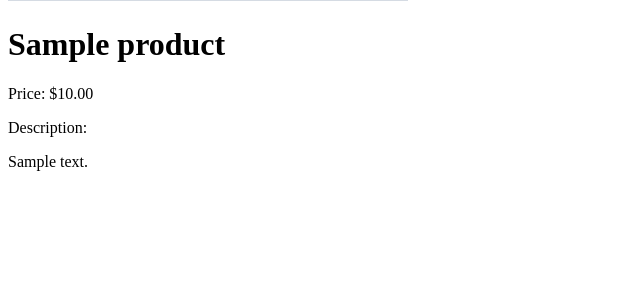
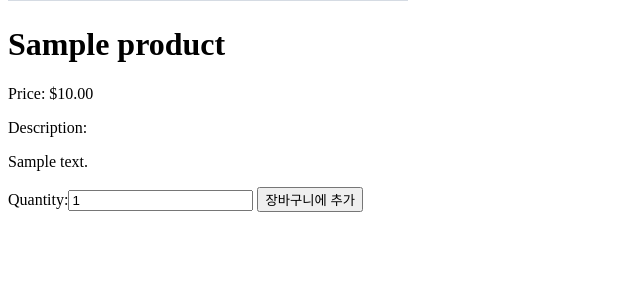
Before and after one commit to springsandy/4-Shopping, a Django app: a page that uses shop/templates/shop/detail.html in a window 1280 px wide. Shown: the part 347-634 px from the top of the page, without its empty margins (0-640 px from the left). Run offline with Django 3.2, Linux system fonts and the light colour scheme; tables that the repository leaves empty hold one stand-in row (values such as "Sample post"); grey boxes marked "Sample" are stand-in pictures.

Commit message:
templates/shop add_to_cart in detail

```diff
--- a/shop/templates/shop/detail.html
+++ b/shop/templates/shop/detail.html
@@ -7,4 +7,11 @@
     <h1>{{ product.name }}</h1>
     <p>Price: ${{ product.price }}</p>
     <p>Description: {{ product.description|linebreaks }}</p>
+    <p>
+        <form action="{% url 'cart:product_add' product.id %}" method="post">
+            {% csrf_token %}
+            {{ add_to_cart }}
+            <input type="submit" value="장바구니에 추가">
+        </form>
+    </p>
 {% endblock %}
```
